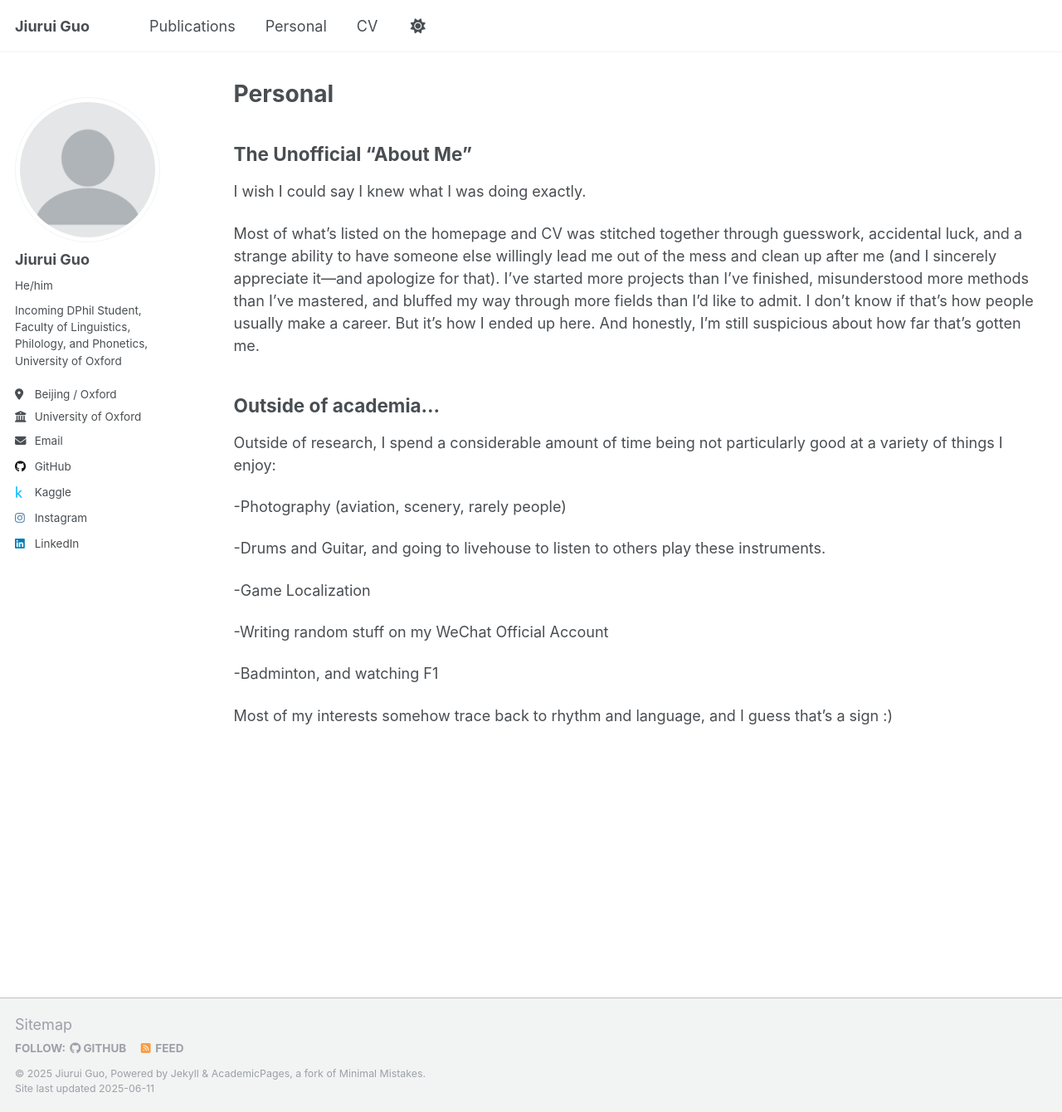
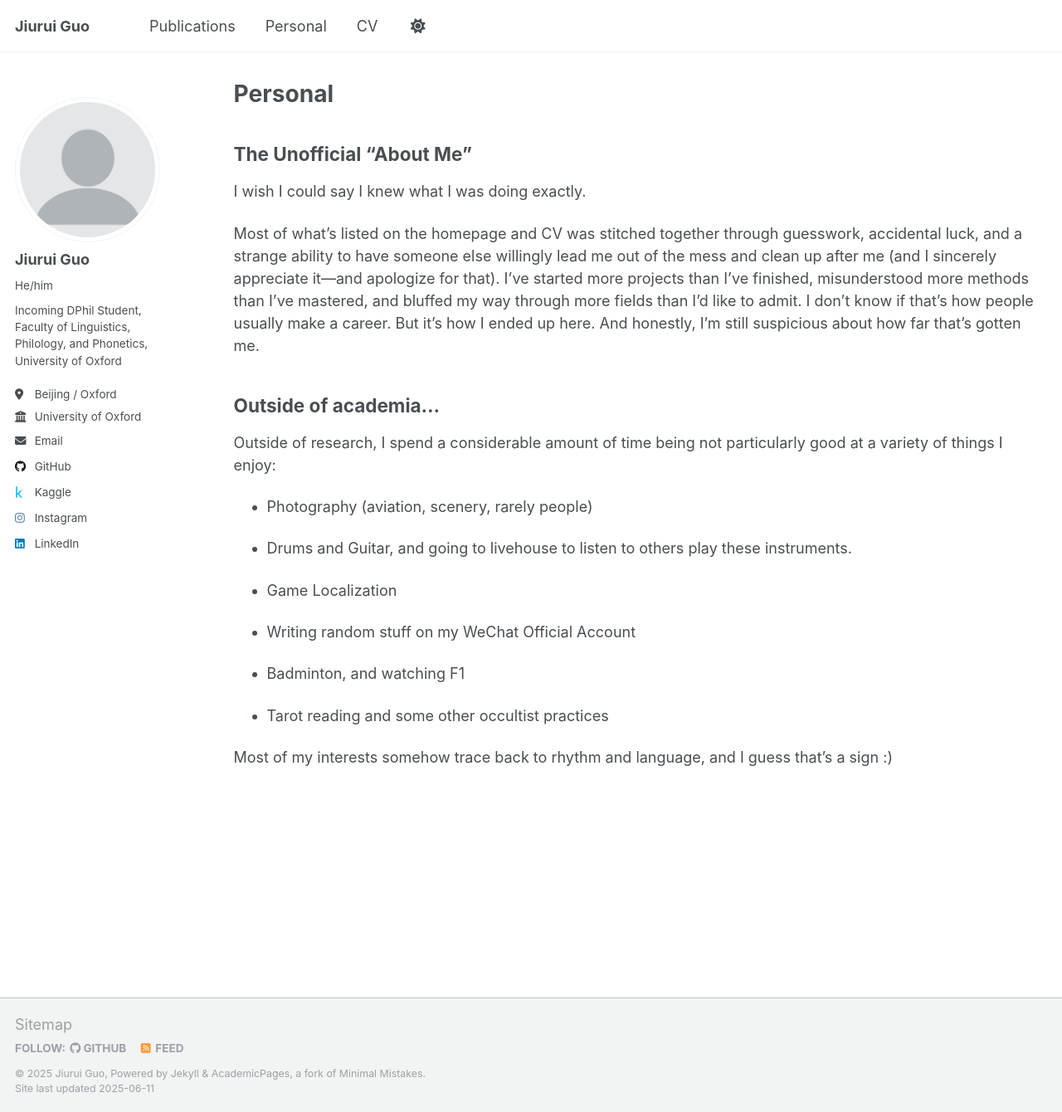
Before and after one commit to HayatoRG/hayatorg.github.io, a Jekyll site: the page built from _pages/personal.md, in a window 1280 px wide and 1340 px high. Shown: the whole window at 83% size. Built offline with Jekyll 4.4.1, drawn with Linux system fonts in a browser that asks for light colours.

Commit message:
Update personal.md

```diff
--- a/_pages/personal.md
+++ b/_pages/personal.md
@@ -20,14 +20,16 @@ Outside of academia...
 ------
 Outside of research, I spend a considerable amount of time being not particularly good at a variety of things I enjoy:
 
-  -Photography (aviation, scenery, rarely people)
+  - Photography (aviation, scenery, rarely people)
 
-  -Drums and Guitar, and going to livehouse to listen to others play these instruments.
+  - Drums and Guitar, and going to livehouse to listen to others play these instruments.
 
-  -Game Localization
+  - Game Localization
 
-  -Writing random stuff on my WeChat Official Account
+  - Writing random stuff on my WeChat Official Account
 
-  -Badminton, and watching F1
+  - Badminton, and watching F1
+
+  - Tarot reading and some other occultist practices
 
 Most of my interests somehow trace back to rhythm and language, and I guess that's a sign :)
```
